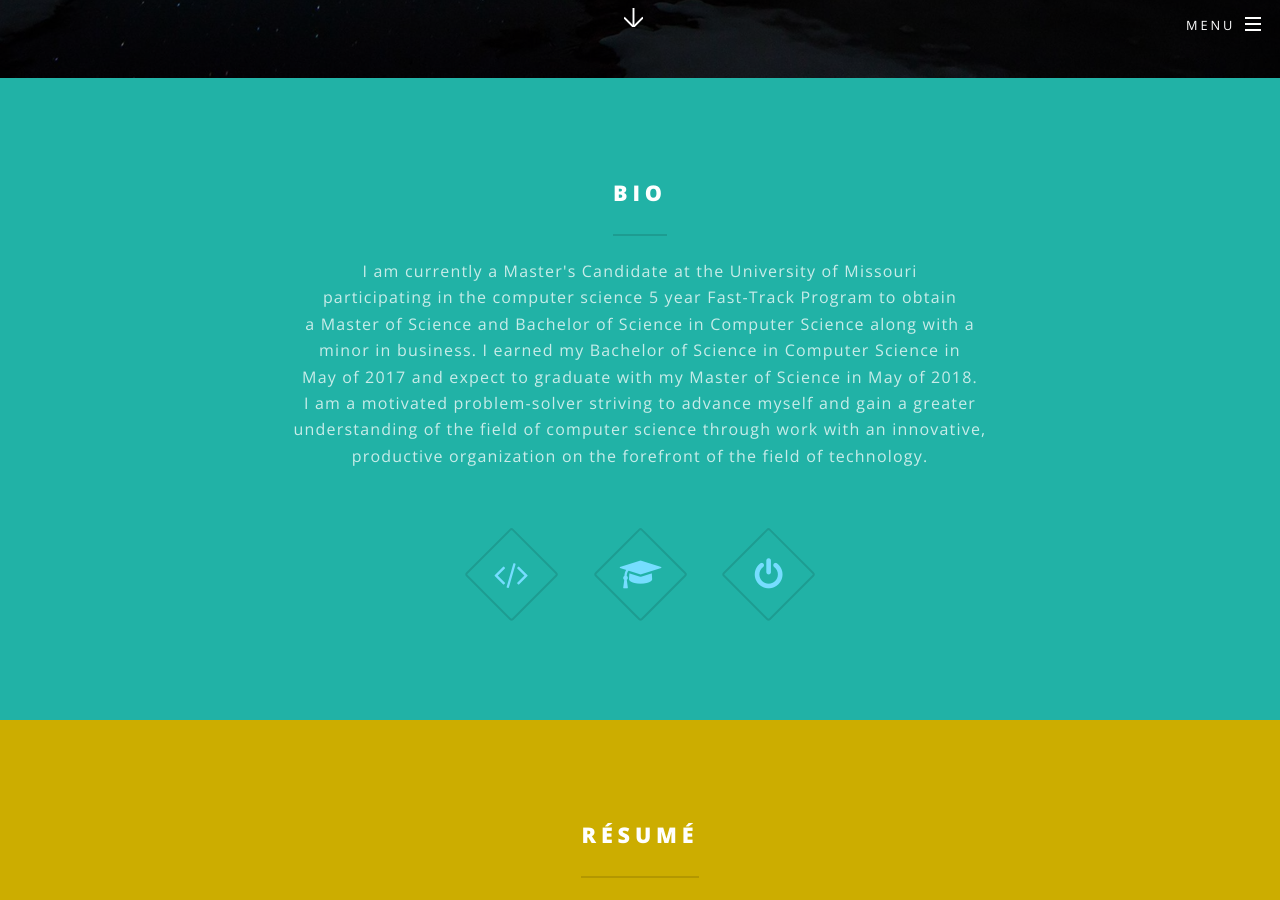
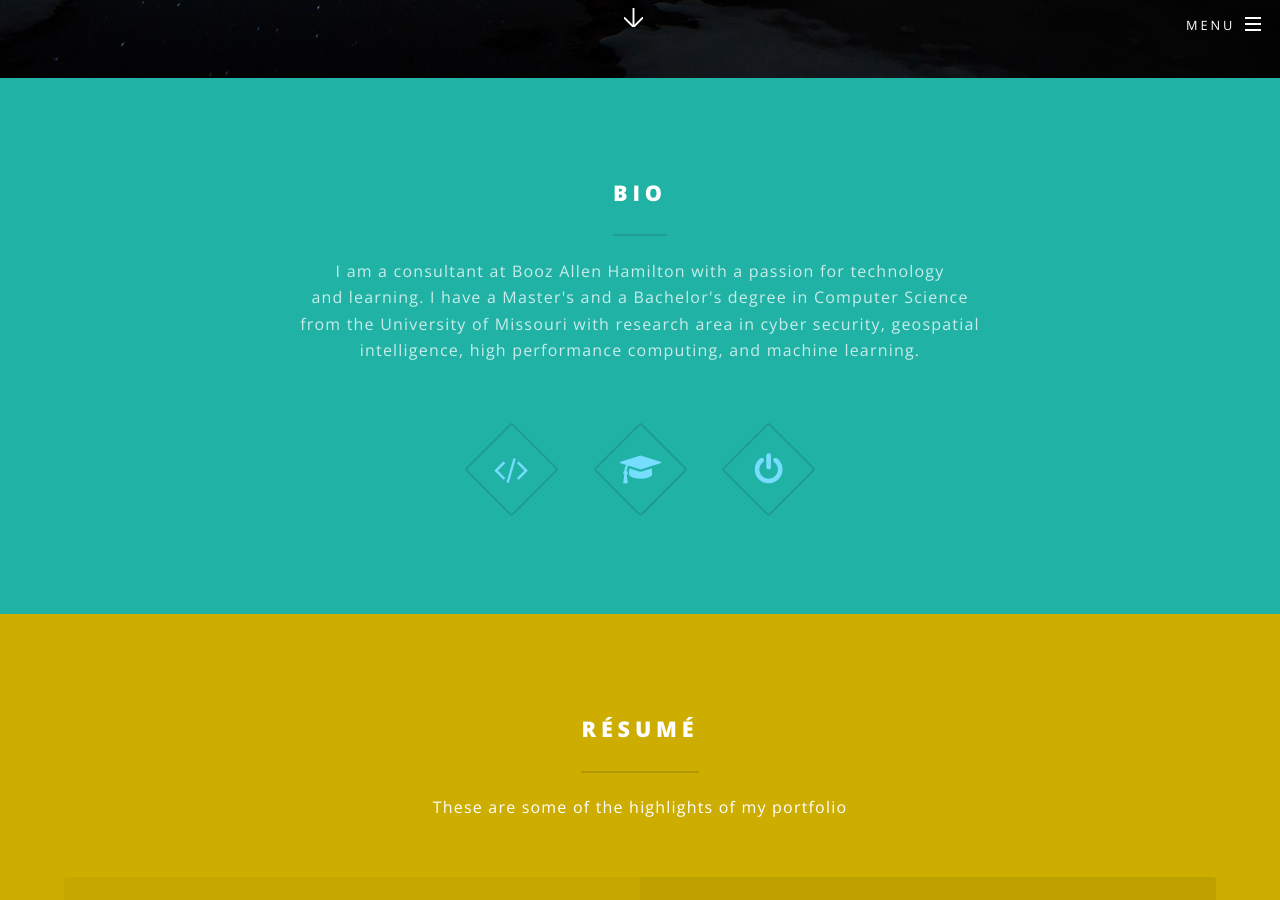
Before and after one commit to NicelyDunn7/dpdunn10.github.io, a Jekyll site: the page built from index.html, in a window 1280 px wide and 900 px high, scrolled down 822 px. Built offline with Jekyll 4.4.1, drawn with Linux system fonts in a browser that asks for light colours.

Commit message:
Update bio

```diff
--- a/index.html
+++ b/index.html
@@ -15,14 +15,10 @@ layout: landing
 						<div class="inner">
 							<header class="major">
 								<h2>Bio</h2>
-								<p>I am currently a Master's Candidate at the University of Missouri <br>
-								    participating in the computer science 5 year Fast-Track Program to obtain <br>
-									a Master of Science and Bachelor of Science in Computer Science along with a <br>
-									minor in business. I earned my Bachelor of Science in Computer Science in <br>
-									May of 2017 and expect to graduate with my Master of Science in May of 2018. <br>
-									I am a motivated problem-solver striving to advance myself and gain a greater <br>
-									understanding of the field of computer science through work with an innovative, <br>
-									productive organization on the forefront of the field of technology.</p>
+									<p>I am a consultant at Booz Allen Hamilton with a passion for technology <br>
+										and learning. I have a Master's and a Bachelor's degree in Computer Science <br>
+										from the University of Missouri with research area in cyber security, geospatial <br>
+										intelligence, high performance computing, and machine learning.</p>
 							</header>
 							<ul class="icons major">
 								<li><span class="icon fa-code major style3"><span class="label">Lorem</span></span></li>
```
